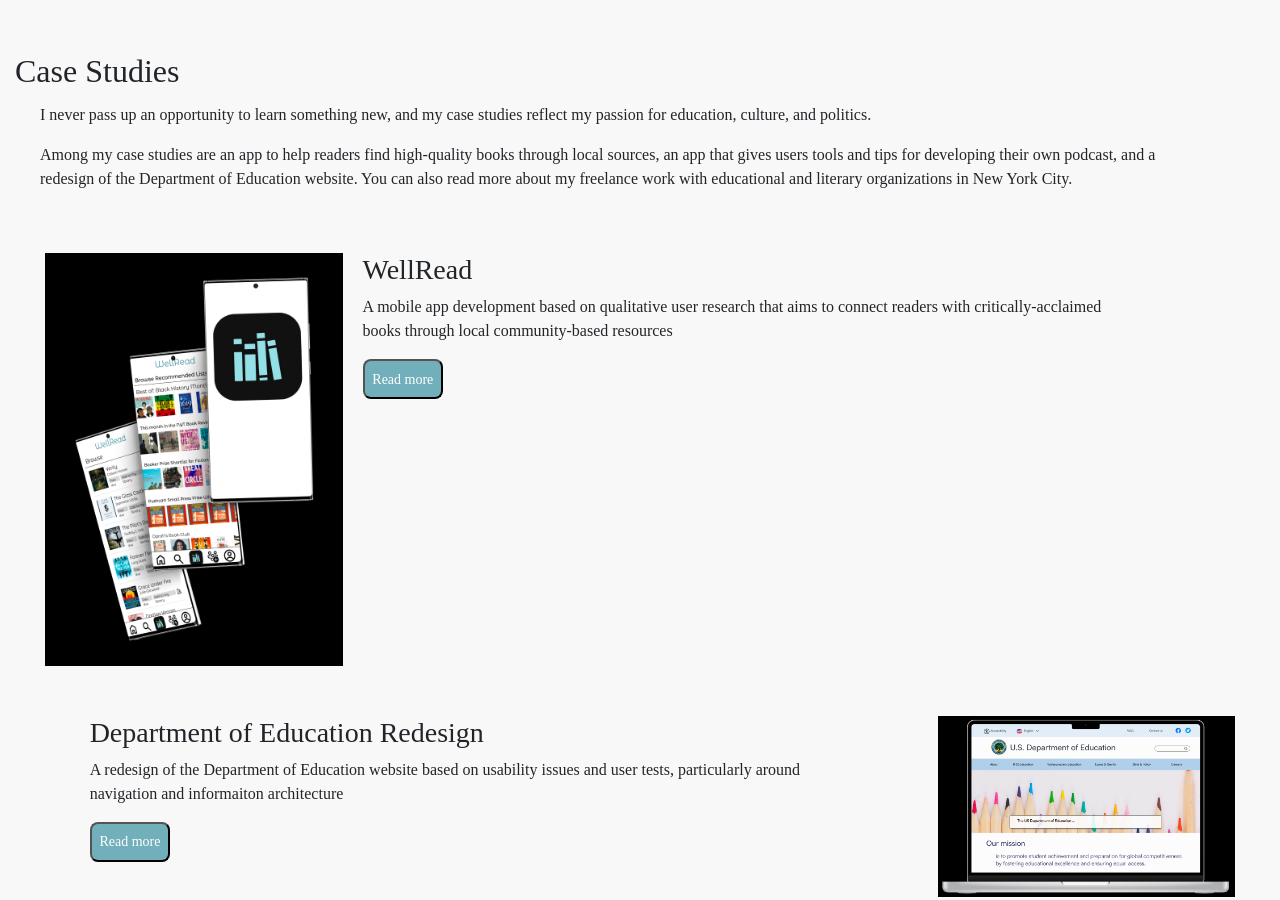
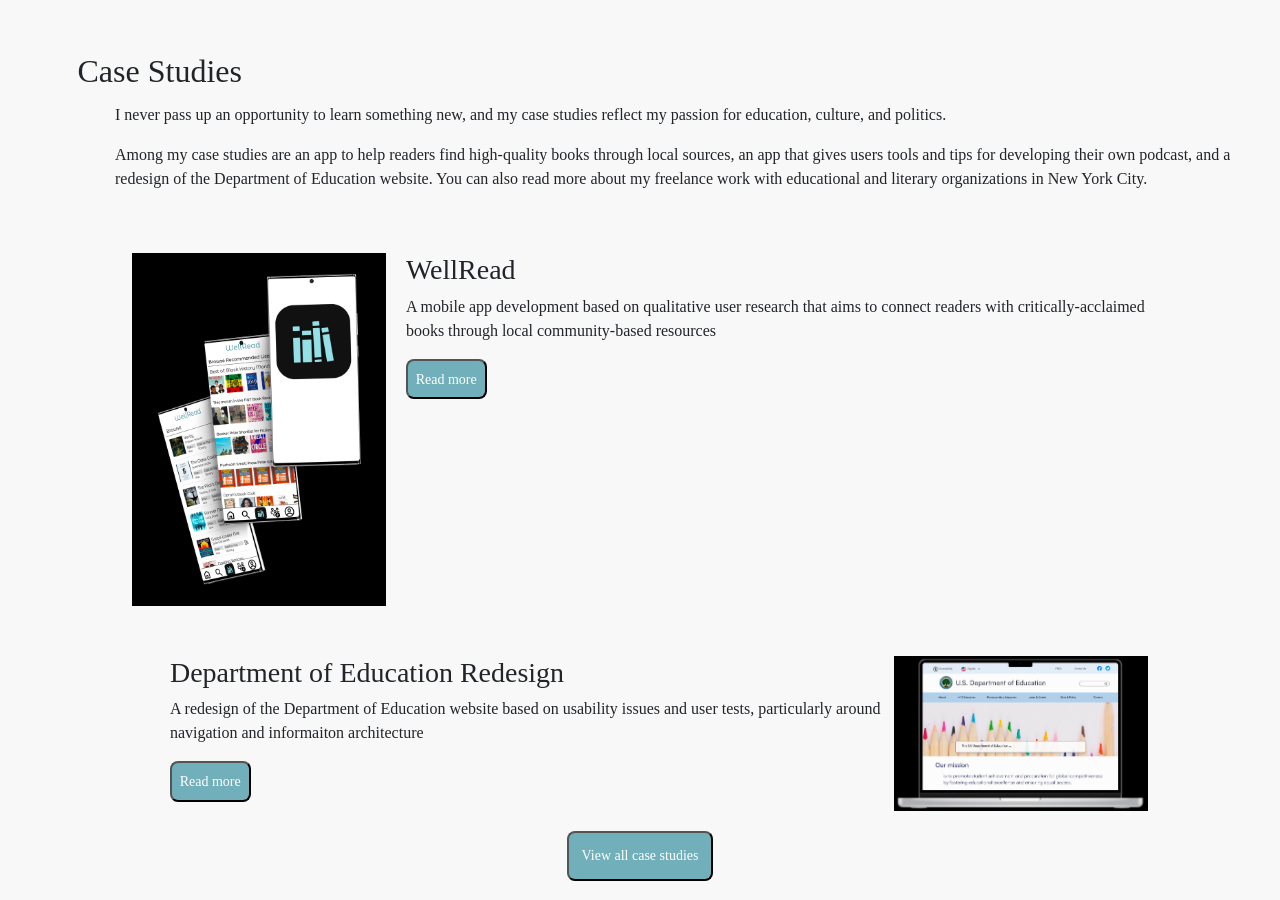
Before and after one commit to alicebtoklas/HW_21, a plain HTML site: page work.html in a window 1280 px wide. Shown: the part 598-1498 px from the top of the page. Drawn offline with nearby package versions, Linux system fonts and the light colour scheme; a script that the page names is missing.

Commit message:
cleaning up

```diff
--- a/css/styles.css
+++ b/css/styles.css
@@ -86,6 +86,12 @@ footer {
 h1 {
     text-align: center;
 }
+h2 {
+    margin-left: 5%;
+}
+.caseStudiesIntro {
+    margin-left: 8%;
+}
 .caseStudiesTitle {
     color: purple;
 }
@@ -97,6 +103,8 @@ h1 {
     flex-direction: row;
     justify-content: space-between;
     padding: 2%;
+    margin-left: 8%;
+    margin-right: 8%;
 }
 .researchImage img {
     width: 100%;
@@ -120,6 +128,8 @@ h1 {
     "wellReadImage wellReadText";
     margin: 10px;
     margin-bottom: 50px;
+    margin-right: 8%;
+    margin-left: 8%;
 }
 .wellReadImage img {
     width: 100%;
@@ -143,6 +153,8 @@ h1 {
     grid-template-areas:
     "deptEdText deptEdImage";
     margin: 10px;
+    margin-right: 8%;
+    margin-left: 8%;
 }
 .deptEdText {
     padding-right: 20px;
```
Also changed, not shown: 1 other file.
